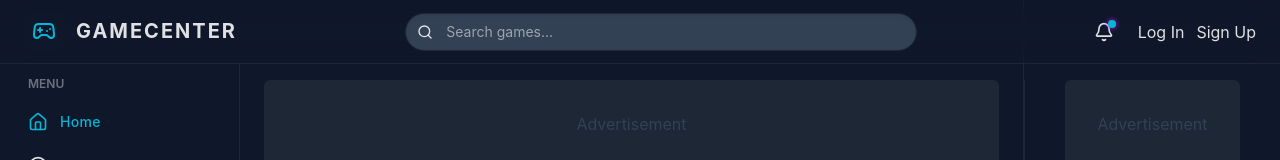
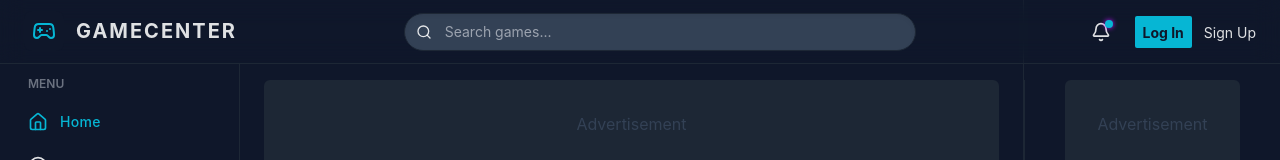
Before and after one commit to yash-gupta-dev/gamingcenter-new, a React (Vite) app: page / in a window 1280 px wide. Shown: the top 160 px of the page. Built offline with nearby package versions, Linux system fonts and the light colour scheme.

Commit message:
implement signup API

```diff
--- a/src/components/header/Header.tsx
+++ b/src/components/header/Header.tsx
@@ -37,11 +37,11 @@ export default function Header() {
                 </button>
 
                 <div className="flex items-center gap-3">
-                    <a href="/login">
-                        <button className="text-muted-foreground hover:text-foreground">Log In</button>
+                    <a href="/login" className="bg-secondary py-1 px-2 rounded-sm">
+                        <button className="text-sm text-primary font-bold hover:text-foreground">Log In</button>
                     </a>
-                    <a href="/login">
-                        <button className="text-muted-foreground hover:text-foreground">Sign Up</button>
+                    <a href="/signup">
+                        <button className="text-sm hover:text-foreground">Sign Up</button>
                     </a>
                 </div>
             </div>
--- a/src/pages/Signup/Signup.page.tsx
+++ b/src/pages/Signup/Signup.page.tsx
@@ -6,7 +6,7 @@ import { useSignupForm, type SignupFormValues } from './signup.schema';
 import Modal from '../../components/modal/Modal';
 import { useState } from 'react';
 import { useNavigate } from 'react-router-dom';
-
+import { setItemToStorage } from '../../utils/localstorage.utils';
 
 const Signup = () => {
     const navigate = useNavigate();
@@ -20,9 +20,13 @@ const Signup = () => {
     } = useSignupForm();
 
     const onSubmit = async (data: SignupFormValues) => {
+        const response = await signup({
+            name: data.name,
+            email: data.email,
+            password: data.password,
+        }).unwrap();
+        await setItemToStorage("user", response)
         setModalOpen(true)
-        // const response = await signup(data).unwrap();
-        // console.log(response)
     }
 
     const onModalClose = () => {
```
